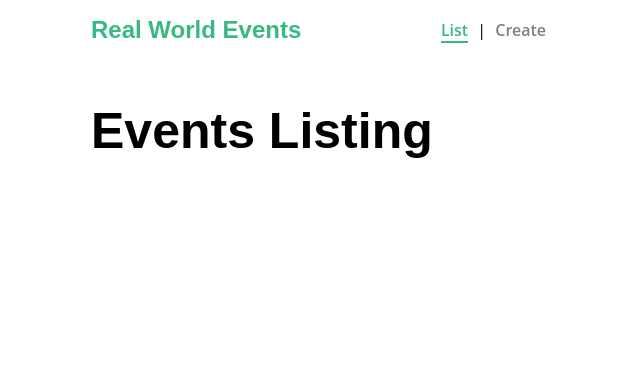
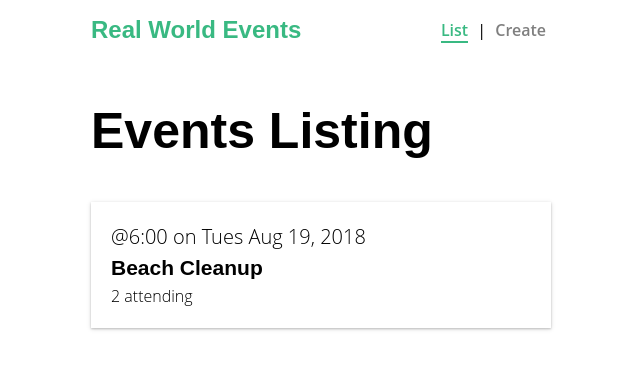
Before and after one commit to nazarepiedady/real-world-vue, a Vue app: page / in a window 1280 px wide. Shown: the top 368 px of the page, without its empty margins (319-959 px from the left). Built offline with nearby package versions, Linux system fonts and the light colour scheme.

Commit message:
Use EventCard into EventList view

```diff
--- a/src/views/EventList.vue
+++ b/src/views/EventList.vue
@@ -1,12 +1,18 @@
 <template>
   <div>
     <h1>Events Listing</h1>
+    <EventCard />
   </div>
 </template>
 
 <script>
+import EventCard from '@/components/EventCard.vue';
+
 export default {
   name: 'EventList',
+  components: {
+    EventCard,
+  },
 };
 </script>
 
```
